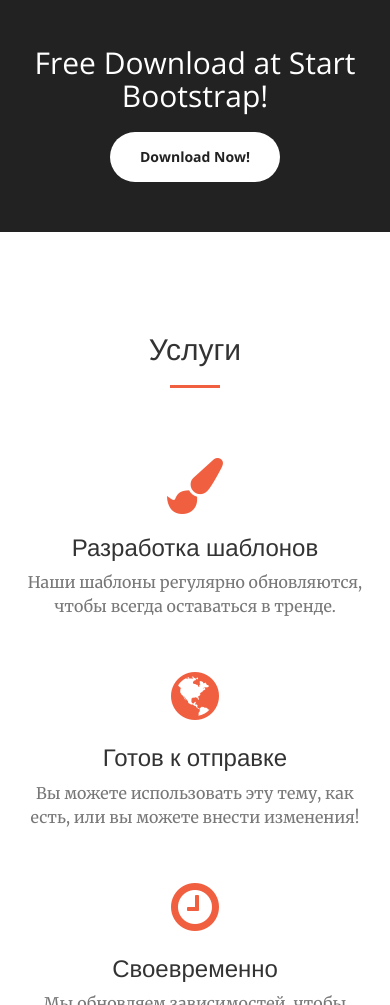
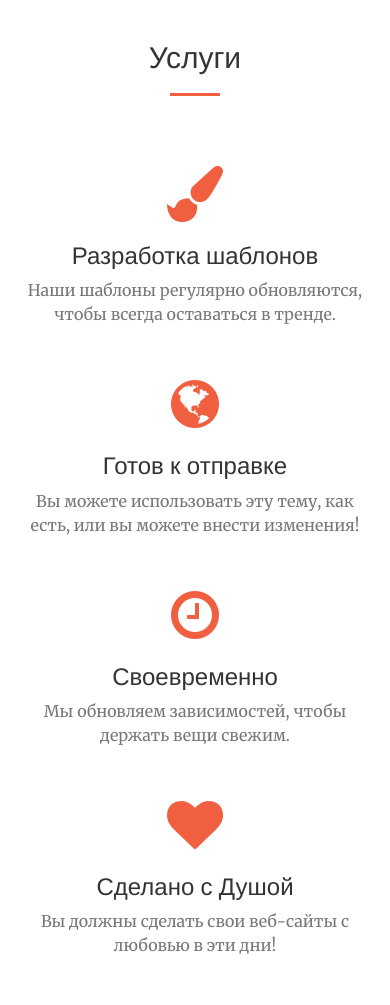
Before and after one commit to kvin1in/ToMat, a Jekyll site: the page built from index.html, in a window 390 px wide and 1400 px high, cut to the strip 395-1400 px from the top of the window. Built offline with Jekyll 4.4.1, drawn with Linux system fonts in a browser that asks for light colours.

Commit message:
Add Masonry

```diff
--- a/_layouts/default.html
+++ b/_layouts/default.html
@@ -87,6 +87,8 @@
     <script src="{{ site.baseurl }}/js/jquery.easing.min.js"></script>
     <script src="{{ site.baseurl }}/js/jquery.fittext.js"></script>
     <script src="{{ site.baseurl }}/js/wow.min.js"></script>
+    <script src="{{ site.baseurl }}/js/salvattore.min.js"></script>
+
 
     <!-- Custom Theme JavaScript -->
     <script src="{{ site.baseurl }}/js/creative.js"></script>
--- a/css/creative.css
+++ b/css/creative.css
@@ -456,3 +456,30 @@
 body {
     webkit-tap-highlight-color: #222;
 }
+
+
+/*  Добавление masonry Grid  */
+
+@media screen and (max-width: 767px) {
+    .masonry[data-columns]::before {
+        content: '1 .col-xs-12';
+    }
+}
+
+@media screen and (min-width: 768px) and (max-width: 991px) {
+    .masonry[data-columns]::before {
+        content: '2 .col-xs-6'
+    }
+}
+
+@media screen and (min-width: 992px) and (max-width: 1199px) {
+    .masonry[data-columns]::before {
+        content: '2 .col-xs-6'
+    }
+}
+
+@media screen and (min-width: 1200px) {
+    .masonry[data-columns]::before {
+        content: '2 .col-xs-6'
+    }
+}
--- a/index.html
+++ b/index.html
@@ -6,21 +6,13 @@
     <div class="header-content">
         <div class="header-content-inner">
             <h1>Матвей Лавров</h1>
-            <hr>
+            <br>
             <h3>Графический дизайнер</h3>
-            <hr>
+            <br>
 
         </div>
     </div>
 </header>
-<aside class="bg-dark">
-    <div class="container text-center">
-        <div class="call-to-action">
-            <h2>Free Download at Start Bootstrap!</h2>
-            <a href="#services" class="btn btn-default btn-xl wow tada">Download Now!</a>
-        </div>
-    </div>
-</aside>
 <section id="services">
     <div class="container">
         <div class="row">
@@ -67,9 +59,9 @@
 
 <section class="no-padding" id="portfolio">
     <div class="container-fluid">
-        <div class="row no-gutter">
+        <div class="row no-gutter masonry" data-columns>
             {% for portfolio_item in site.portfolio %}
-            <div class="col-lg-4 col-sm-6">
+            <div class="item">
                 <a class="portfolio-box">
                     <img src="{{ portfolio_item.image_path }}" class="img-responsive" alt="">
                     <div class="portfolio-box-caption">
```
Also changed, not shown: js/salvattore.min.js (added).
